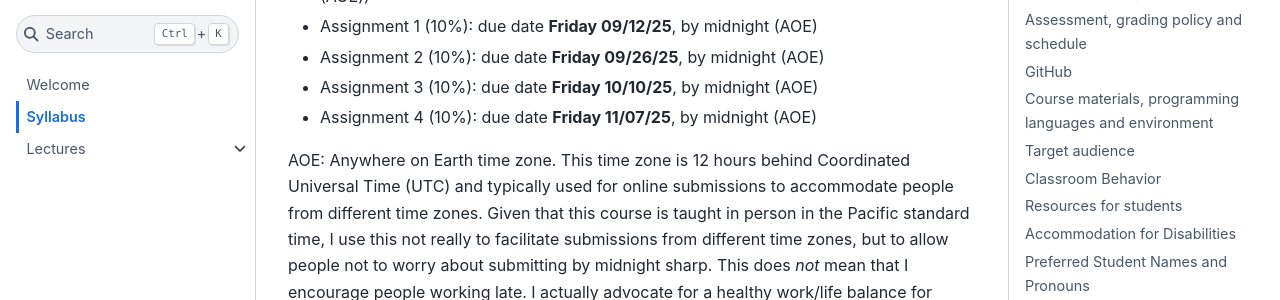
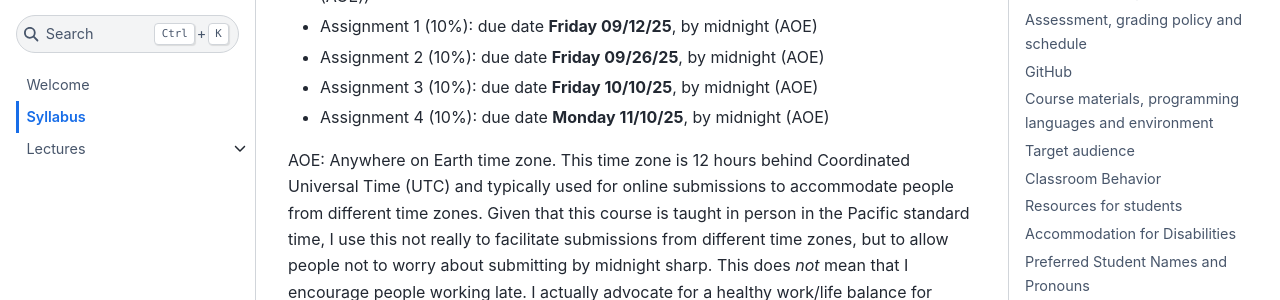
Before and after one commit to sdsu-comp526/fall25, a Jupyter Book: the page built from syllabus.md, in a window 1280 px wide and 900 px high, scrolled down 3715 px. Shown: the part 153-453 px from the top of the window. Built offline with Jupyter Book 1.0.4 settings and Sphinx 7.4.7 and the Sphinx Book theme 1.1.4, drawn with Linux system fonts in a browser that asks for light colours; pages that are not in the unit, such as notebooks, are missing from menus.

Commit message:
Add quadrature and update Syllabus for HW4 due date

```diff
--- a/_toc.yml
+++ b/_toc.yml
@@ -37,8 +37,8 @@
   - file: lectures/module6-3_splines.ipynb
   - file: lectures/module6-4_higher_dimensions.ipynb
   - file: lectures/module6-5_noisy_data.ipynb
-  # - file: lectures/module7-1_integration.ipynb
-  # - file: lectures/module7-2_quadrature.ipynb
+  - file: lectures/module7-1_integration.ipynb
+  - file: lectures/module7-2_quadrature.ipynb
   # - file: lectures/module7-3_quadrature_transforms.ipynb
   # - file: lectures/module7-4_beyond_linear_models.ipynb
   # - file: lectures/module7-5_gradient_descent.ipynb
--- a/syllabus.md
+++ b/syllabus.md
@@ -104,7 +104,7 @@
 - Assignment 1 (10%): due date **Friday 09/12/25**, by midnight (AOE)
 - Assignment 2 (10%): due date **Friday 09/26/25**, by midnight (AOE)
 - Assignment 3 (10%): due date **Friday 10/10/25**, by midnight (AOE)
-- Assignment 4 (10%): due date **Friday 11/07/25**, by midnight (AOE)
+- Assignment 4 (10%): due date **Monday 11/10/25**, by midnight (AOE)
 
 AOE: Anywhere on Earth time zone. This time zone is 12 hours behind Coordinated Universal Time (UTC) and typically used for online submissions to accommodate people from different time zones. Given that this course is taught in person in the Pacific standard time, I use this not really to facilitate submissions from different time zones, but to allow people not to worry about submitting by midnight sharp. This does _not_ mean that I encourage people working late. I actually advocate for a healthy work/life balance for everyone (students and instructors alike).
 
```
Also changed, not shown: 2 other files.
